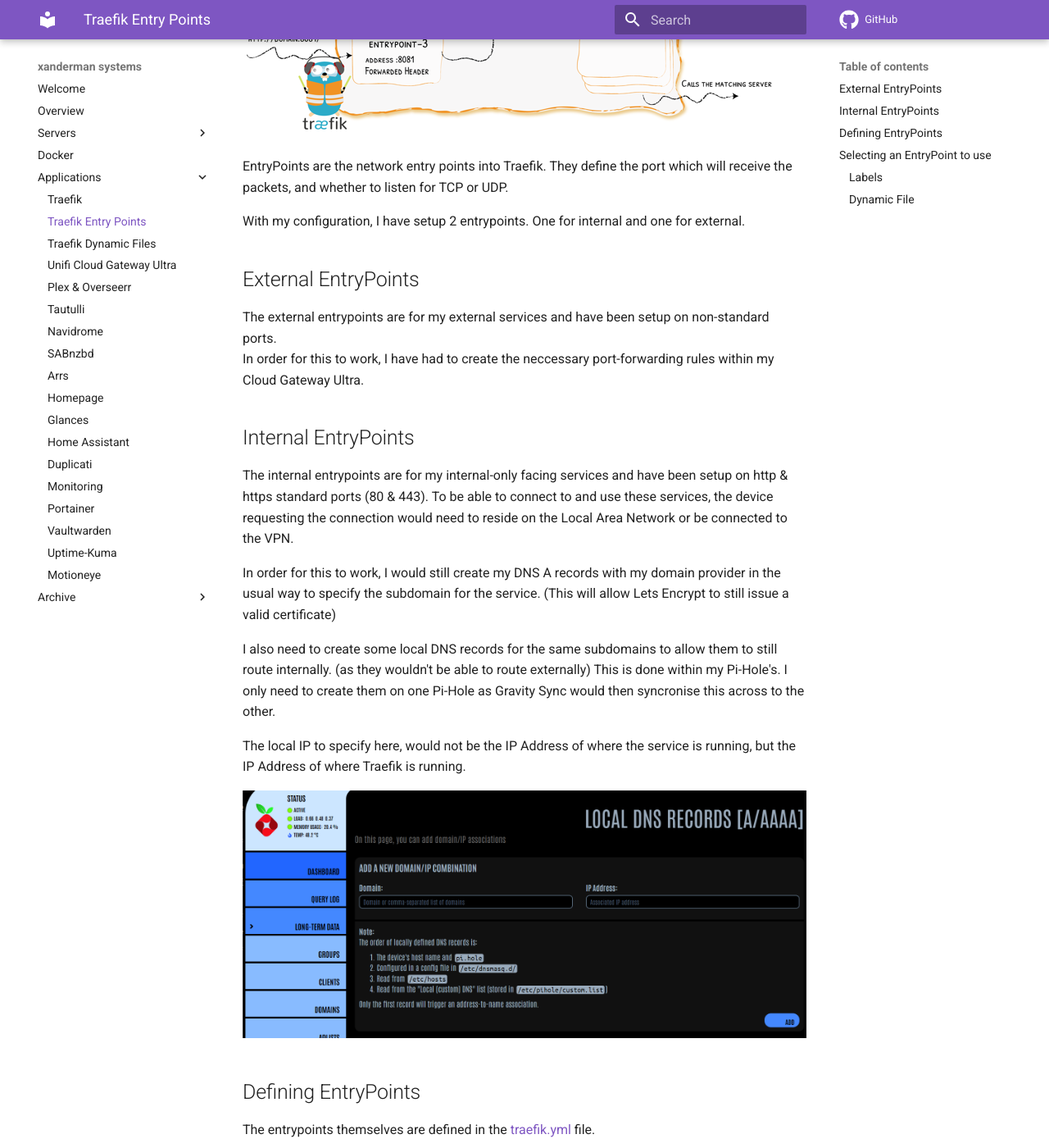
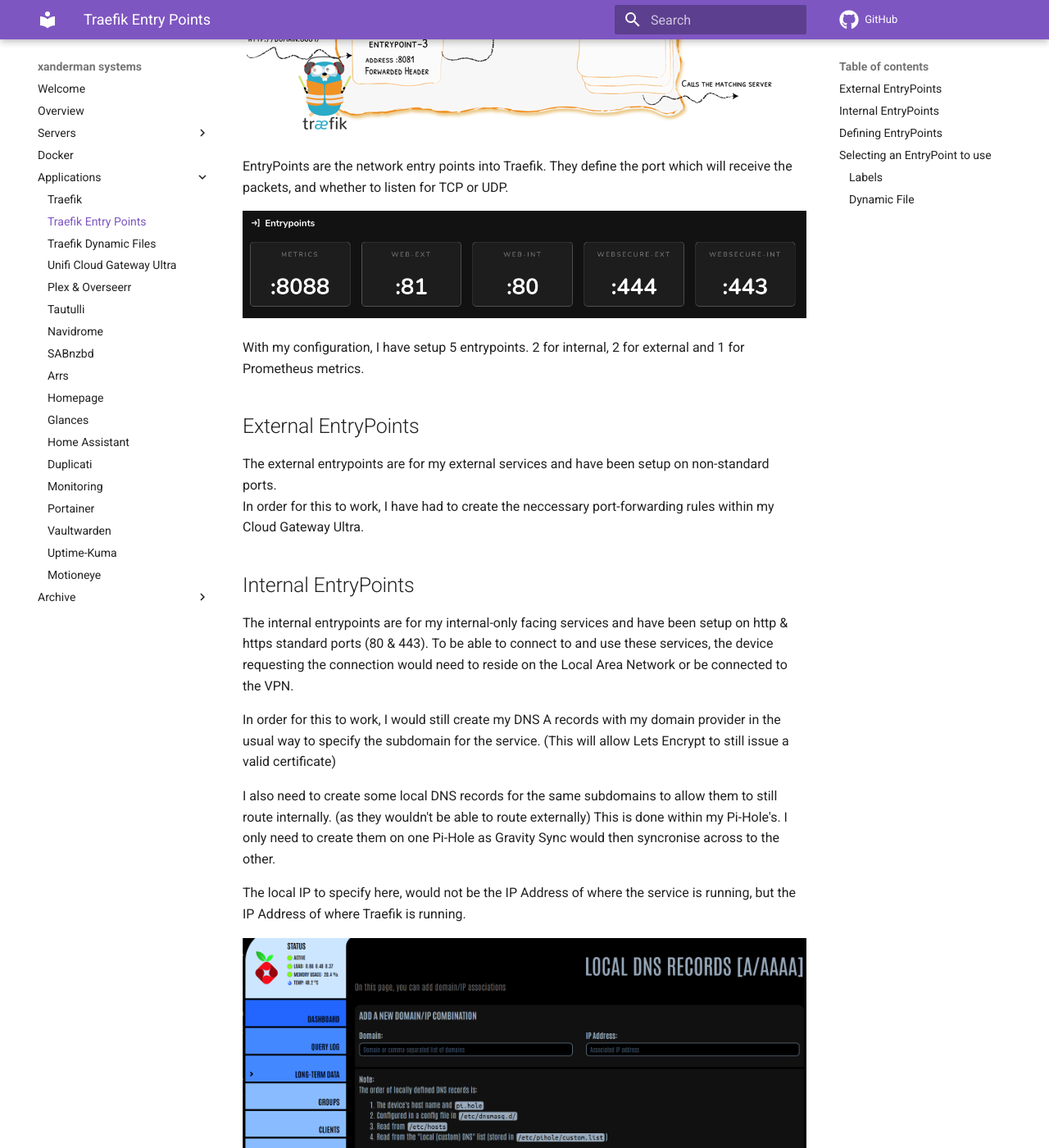
Before and after one commit to Xanderlicious/mkdocs, an MkDocs documentation site: the page built from docs/entrypoints.md, in a window 1280 px wide and 1400 px high, scrolled down 340 px. Shown: the whole window at 82% size. Built offline with MkDocs 1.6.1 and Material for MkDocs 9.7.7, drawn with Linux system fonts in a browser that asks for light colours; comment, search, counter and statistics services are not loaded; some of the changed text lies outside the part shown.

Commit message:
added image displaying entrypoints and might slight changes to the documentation explaining these

```diff
--- a/docs/entrypoints.md
+++ b/docs/entrypoints.md
@@ -3,7 +3,9 @@
 
 EntryPoints are the network entry points into Traefik. They define the port which will receive the packets, and whether to listen for TCP or UDP.
 
-With my configuration, I have setup 2 entrypoints.  One for internal and one for external.
+![](<images/traefik entrypoints.png>)
+
+With my configuration, I have setup 5 entrypoints.  2 for internal, 2 for external and 1 for Prometheus metrics.
 
 ##External EntryPoints
 
@@ -16,7 +18,7 @@
 
 In order for this to work, I would still create my DNS A records with my domain provider in the usual way to specify the subdomain for the service.  (This will allow Lets Encrypt to still issue a valid certificate)
 
-I also need to create some local DNS records for the same subdomains to allow them to still route internally. (as they wouldn't be able to route externally)  This is done within my Pi-Hole's.  I only need to create them on one Pi-Hole as Gravity Sync would then syncronise this across to the other.
+I also need to create some local DNS records for the same subdomains to allow them to still route internally. (as they wouldn't be able to route externally)  This is done within my Pi-Hole's.  I only need to create them on one Pi-Hole as Gravity Sync would then syncronise across to the other.
 
 The local IP to specify here, would not be the IP Address of where the service is running, but the IP Address of where Traefik is running.
 
```
Also changed, not shown: other parts of docs/entrypoints.md (+1 -1 lines), docs/images/traefik entrypoints.png (added).
